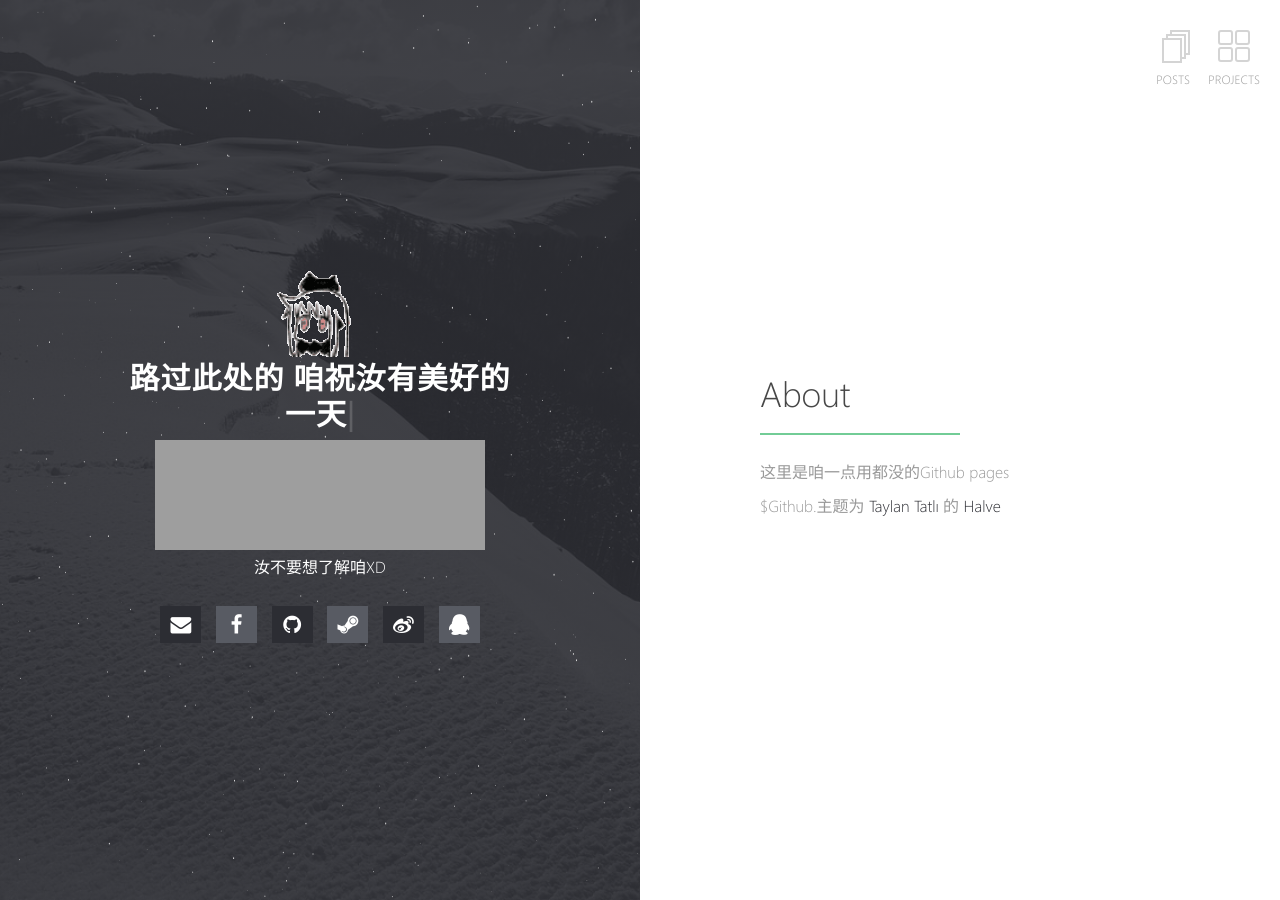
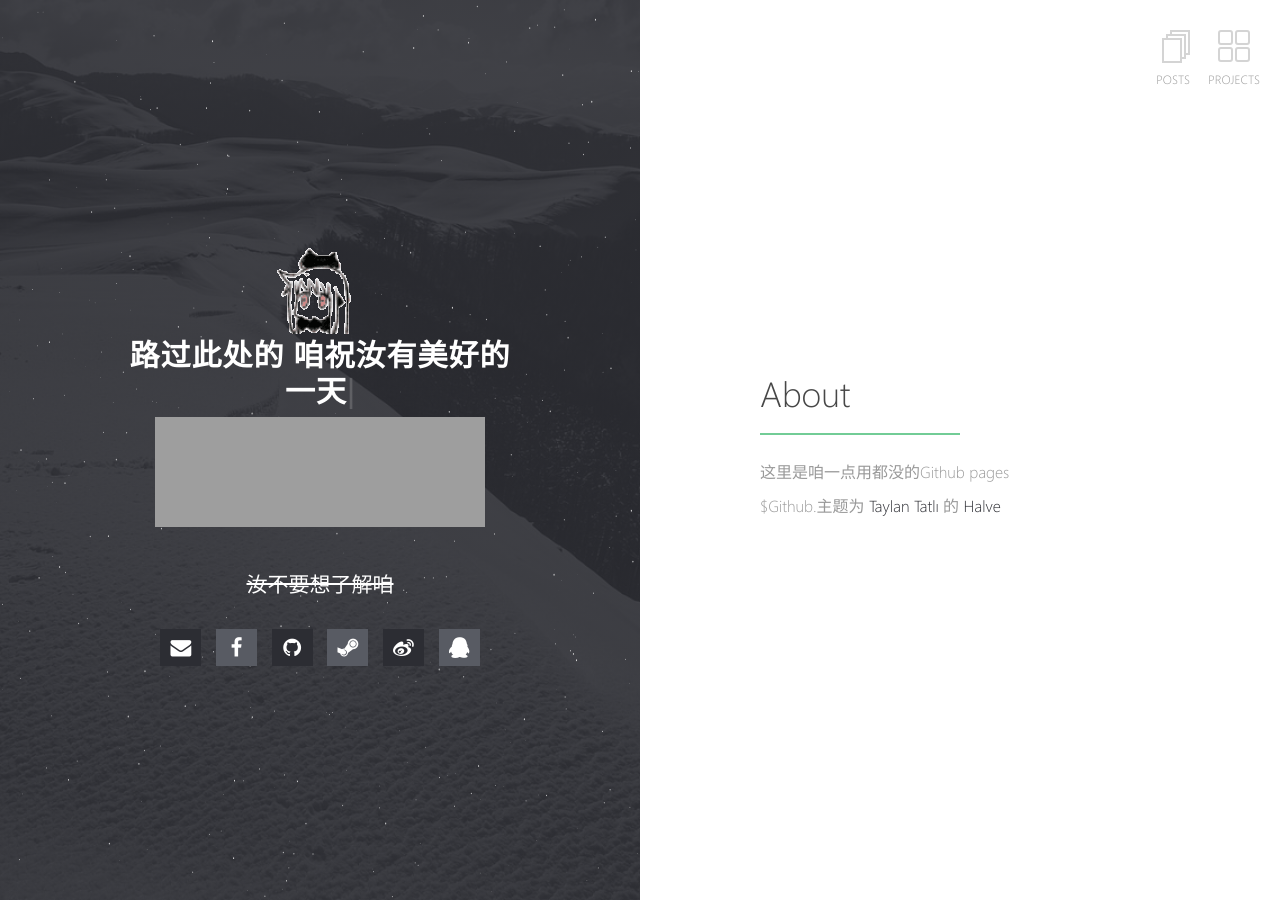
Before and after one commit to TolgaTatli/Halve, a Jekyll site: the page built from index.md, in a window 1280 px wide. Built offline with Jekyll 4.4.1, drawn with Linux system fonts in a browser that asks for light colours; our own code applies the rules of GitHub Pages for plain Markdown files; grey boxes are pictures that could not be loaded.

Commit message:
Update home.html

```diff
--- a/_layouts/home.html
+++ b/_layouts/home.html
@@ -28,7 +28,7 @@
           {{ site.description }}
         </h2>
         <br>
-          汝不要想了解咱XD
+          <p style="text-decoration:line-through">汝不要想了解咱</p>
 
       {% include social-links.html %}
       </div>
```
